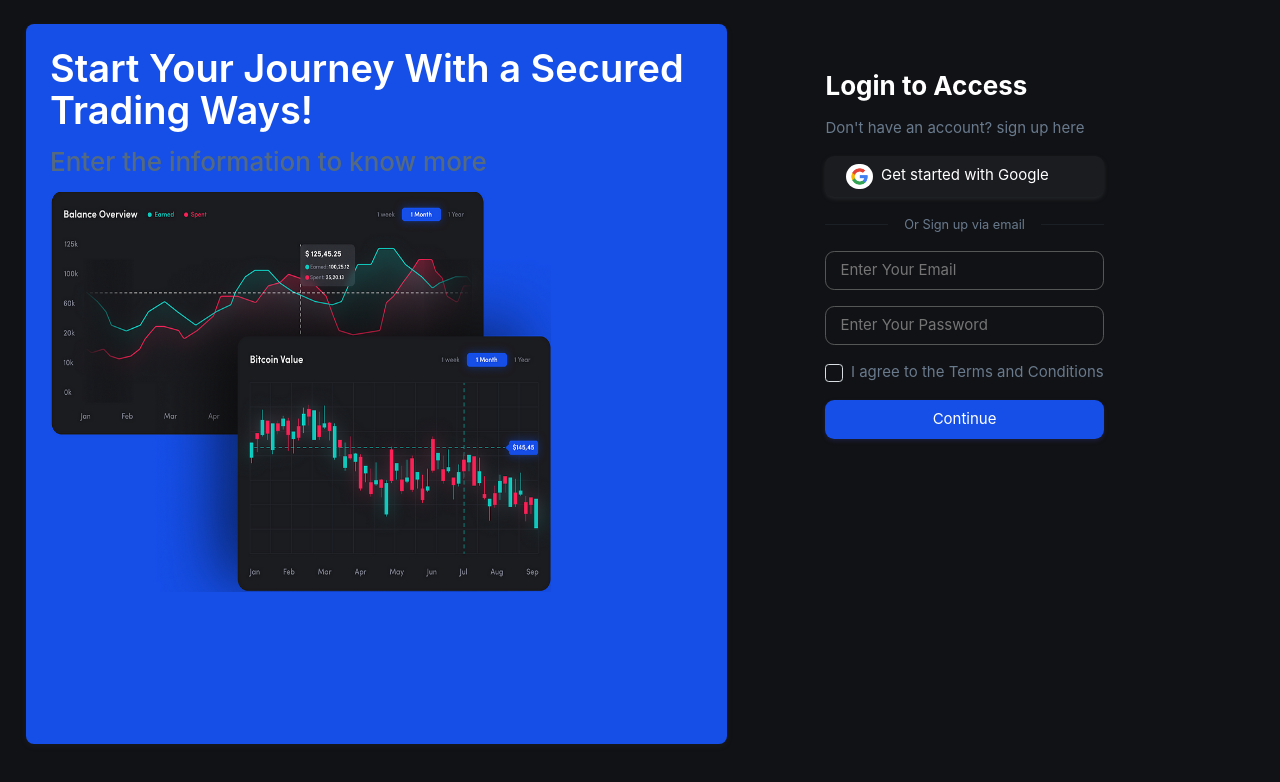
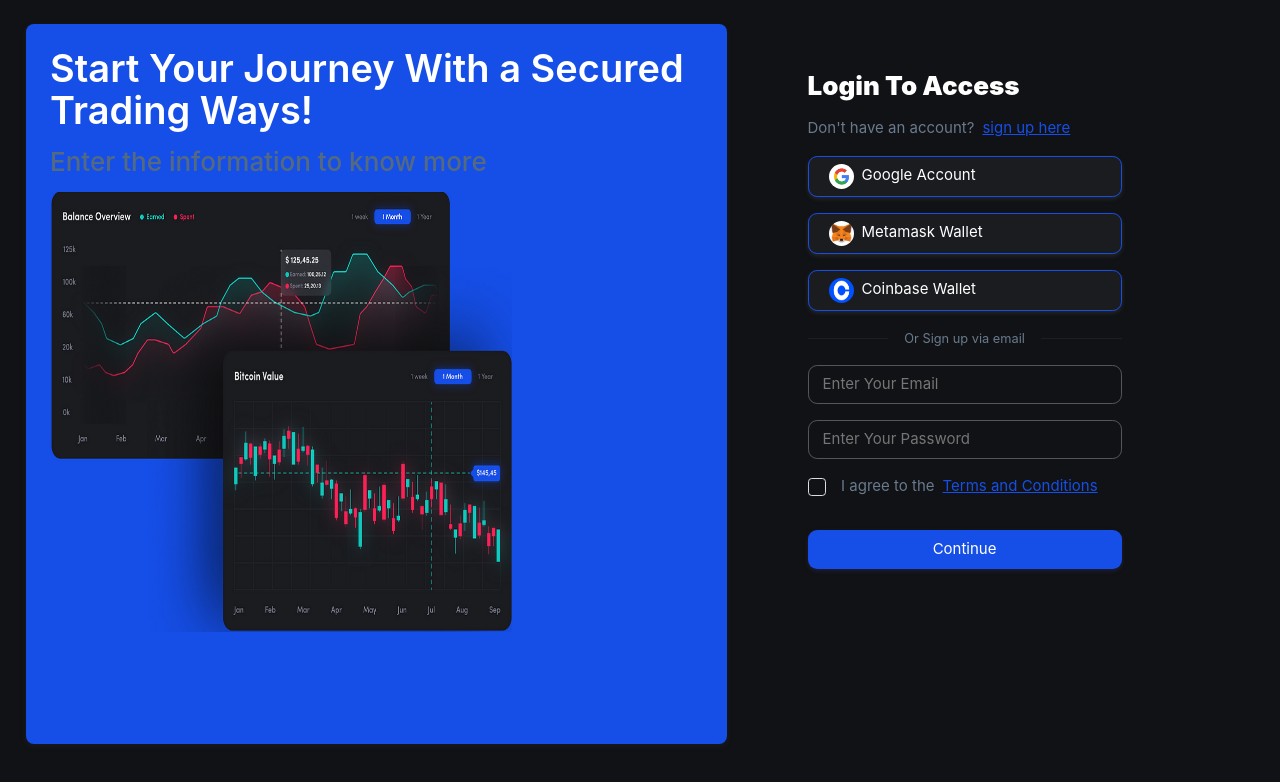
Before and after one commit to solomonyusuf/cryptobit, a Vue app: page / in a window 1280 px wide. Shown: the top 782 px of the page. Built offline with nearby package versions, Linux system fonts and the light colour scheme; the HTML template or start-up script is replaced by a standard one.

Commit message:
created textwidget, linkwidget, imagewidget

```diff
--- a/src/App.vue
+++ b/src/App.vue
@@ -1,5 +1,8 @@
 <script setup lang="ts">
- import CardWidget from './components/CardWidget.vue';
+ import ButtonWidget from './components/ButtonWidget.vue';
+import CardWidget from './components/CardWidget.vue';
+import LinkWidget from './components/LinkWidget.vue';
+ import TextWidget from './components/TextWidget.vue';
 </script>
 
 <template>
@@ -24,13 +27,40 @@
                   <div class=" bit-px-4 bit-mt-4 bit-mb-4">
 
                        <form class="bit-mt-4">
-                        <h3 class="text-widget fw-bold">Login to Access </h3>
-                       <p>Don't have an account? <a>sign up here</a></p>
+                        <TextWidget
+                        title="Login To Access"
+                        variation="h3"
+                        />
+                        <div class="d-flex bit-gap-2">
+                          <TextWidget
+                            title="Don't have an account?"
+                            variation="p"
+                            weight="400"
+                            color=""
+                          />
+                          <LinkWidget
+                            title="sign up here"
+                            link="google.com"
+                            color="#164fe8"
+                          />
+                        </div>
                        <div class="bit-mb-3">
-                        <button type="button" class="bit-btn btn-widget bit-w-100 d-flex bit-gap-2">
-                          <img src="/images/google.png" class="button-image rounded-pill" />
-                          Get started with Google
-                        </button>
+                        <ButtonWidget
+                        class="bit-mb-3"
+                        background="#1b1c20"
+                        />
+                        <ButtonWidget
+                        class="bit-mb-3"
+                        image="/images/metamask.png"
+                        title="Metamask Wallet"
+                        background="#1b1c20"
+                        />
+                        <ButtonWidget
+                        class="bit-mb-3"
+                        image="/images/coinbase.png"
+                        title="Coinbase Wallet"
+                        background="#1b1c20"
+                        />
                        </div>
                        <div class="divider bit-mb-3">
                         <div class="divider-text">Or Sign up via email</div>
@@ -42,10 +72,22 @@
                           <input type="password" class="bit-form-control" placeholder="Enter Your Password">
                         </div>
                         <div class="bit-mb-3">
-                          <div class="bit-form-check">
+                          <div class="d-flex bit-gap-2">
+                            <div class="bit-form-check">
                             <input class="bit-form-check-input" type="checkbox" value="" id="defaultCheck3">
-                            <label class="bit-form-check-label"> I agree to the Terms and Conditions </label>
                           </div>
+                          <TextWidget
+                            title=" I agree to the"
+                            variation="p"
+                            weight="400"
+                            color=""
+                          />
+                          <LinkWidget
+                            title="Terms and Conditions"
+                            link="google.com"
+                            color="#164fe8"
+                          />
+                        </div>
                         </div>
                         <div class="bit-mb-3">
                           <button type="button" class="bit-btn bit-btn-primary bit-w-100">Continue</button>
@@ -66,12 +108,7 @@
   @import url('./assets/base.scss');
 
 
-  .text-widget{
-    color:white;
-  }
-  .button-image{
-    height:25px;
-  }
+
 
   .d-flex {
   display: flex !important;
--- /dev/null
+++ b/src/components/ButtonWidget.vue
@@ -0,0 +1,91 @@
+<script setup lang="ts">
+import { computed } from "vue";
+import ImageWidget from "./ImageWidget.vue";
+
+const { title, color, image, margin, output, background, shadow, borderColor } = defineProps({
+  title: {
+    type: String,
+    default: "Google Account",
+  },
+  background: {
+    type: String,
+    default: "#164fe8",
+  },
+  color: {
+    type: String,
+    default: "white",
+  },
+  shadow: {
+    type: String,
+    default: "0 0.125rem 0.25rem 0 rgba(66, 70, 74, 0.4)",
+  },
+  borderColor: {
+    type: String,
+    default: "#164fe8",
+  },
+  image: {
+    type: String,
+    default: "/images/google.png",
+  },
+  margin: {
+    type: String,
+    default: "0 1.5rem 0 0",
+  },
+  output: {
+    type: String as () => "button" | "submit" | "reset",
+    default: "button",
+  },
+});
+</script>
+
+<template>
+  <button
+    :type="output"
+    :style="{
+      color,
+      background,
+      borderColor,
+      boxShadow: shadow,
+      margin,
+    }"
+    class="bit-btn bit-w-100 d-flex bit-gap-2"
+  >
+    <ImageWidget
+      :src="image"
+      height="25px"
+      width="25px"
+      class="rounded-pill button-image"
+    />
+    {{ title }}
+  </button>
+</template>
+
+<style lang="scss">
+.bit-btn {
+  display: inline-block;
+  font-weight: 400;
+  line-height: 1.53;
+  color: white;
+  text-align: center;
+  vertical-align: middle;
+  cursor: pointer;
+  user-select: none;
+  border: 1px solid transparent;
+  padding: 0.4375rem 1.25rem;
+  font-size: 0.9375rem;
+  border-radius: 0.575rem;
+  transition: all 0.2s ease-in-out;
+}
+
+.bit-w-100 {
+  width: 100% !important;
+}
+
+.bit-gap-2 {
+  gap: 0.5rem !important;
+}
+
+.button-image {
+  height: 25px;
+}
+</style>
--- a/src/components/CardWidget.vue
+++ b/src/components/CardWidget.vue
@@ -11,21 +11,14 @@ defineProps({
     type: String,
     default: "0.5rem",
   },
-  height: {
-    type: String,
-    default: "90vh",
-  },
-  width: {
-    type: String,
-    default: "58.33333333%",
-  },
+
 
 });
 
 </script>
 
 <template>
-  <div :style="{ background, borderRadius: corner, height, width }" class="bit-card bit-col-md-7 bit-col-lg-7 bit-col-sm-12">
+  <div :style="{ background, borderRadius: corner }" class="bit-card bit-col-md-7 bit-col-lg-7 bit-col-sm-12">
         <div class="bit-card-body bit-mb-4">
             <TextWidget
             title="Start Your Journey With a Secured Trading Ways!"
@@ -52,13 +45,20 @@ defineProps({
 <style lang="scss">
 $card_color: #164fe8;
 
-
- //Card styles
- @media (min-width: 992px) {
-  .bit-col-lg-7 {
+@mixin size{
     flex: 0 0 auto;
     width: 58.33333333%;
     height: 90vh;
+}
+@media (min-width: 992px) {
+  .bit-col-lg-7 {
+     @include size;
+     height: 100vh;
+  }
+}
+@media (min-width: 768px) {
+  .bit-col-md-7 {
+    @include size;
   }
 }
 
@@ -71,6 +71,7 @@ $card_color: #164fe8;
   word-wrap: break-word;
   background-clip: border-box;
   border: 0 solid #d9dee3;
+  border-radius: 0.5rem;
   background-clip: padding-box;
   box-shadow: 0 2px 6px 0 rgba(67, 89, 113, 0.12);
 }
@@ -85,11 +86,6 @@ $card_color: #164fe8;
   padding-top: 1.5rem;
 }
 
-@media (min-width: 768px) {
-  .bit-col-md-7 {
-    flex: 0 0 auto;
-    width: 58.33333333%;
-  }
-}
+
 
 </style>
--- a/src/components/ImageWidget.vue
+++ b/src/components/ImageWidget.vue
@@ -7,12 +7,12 @@ const { src, height, width, margin } = defineProps({
     default: "Start Your Journey With a Secured Trading Ways!",
   },
   height: {
-    type: Number,
-    default: 400,
+    type: String,
+    default: "55vh",
   },
   width: {
     type: String,
-    default: "76.66666667%",
+    default: "70.66666667%",
   },
   margin: {
     type: String,
@@ -22,11 +22,24 @@ const { src, height, width, margin } = defineProps({
 </script>
 
 <template>
-  <img :src="src" :height="height" :width="width" :style="{width, margin }" class="image-widget" />
+  <img :src="src" :style="{height, width, margin }" class="bit-sm-col bit-lg-col" />
 </template>
 
 <style lang="scss">
- .image-widget{
+
+@mixin size{
     flex: 0 0 auto;
+    width: 70.666666%;
+    height: 55vh;
+}
+@media (min-width: 992px) {
+  .bit-lg-col {
+     @include size;
   }
+}
+@media (min-width: 768px) {
+  .bit-md-col {
+    @include size;
+  }
+}
 </style>
--- /dev/null
+++ b/src/components/LinkWidget.vue
@@ -0,0 +1,30 @@
+<script setup lang="ts">
+import { computed } from "vue";
+
+const { title, color, link, margin } = defineProps({
+  title: {
+    type: String,
+    default: "sign up here",
+  },
+  color: {
+    type: String,
+    default: "#164fe8",
+  },
+  link: {
+    type: String,
+    default: "https://google.com",
+  },
+  margin: {
+    type: String,
+    default: "0 1.5rem 0 0",
+  },
+});
+</script>
+
+<template>
+  <a
+    :href="link"
+    :style="{ color, margin }">
+    {{ title }}
+  </a>
+</template>
--- a/src/components/TextWidget.vue
+++ b/src/components/TextWidget.vue
@@ -11,8 +11,8 @@ const { title, color, weight, variation, margin } = defineProps({
     default: "white",
   },
   weight: {
-    type: Number,
-    default: 900,
+    type: String,
+    default: "900",
   },
   variation: {
     type: String,
@@ -24,7 +24,7 @@ const { title, color, weight, variation, margin } = defineProps({
   },
 });
 
-const validTags = ["h1", "h2", "h3", "h4", "h5", "h6"];
+const validTags = ["h1", "h2", "h3", "h4", "h5", "h6" , "p"];
 const headerTag = computed(() => (validTags.includes(variation) ? variation : "h1"));
 </script>
 
```
Also changed, not shown: public/images/coinbase.png (added), public/images/metamask.png (added).
